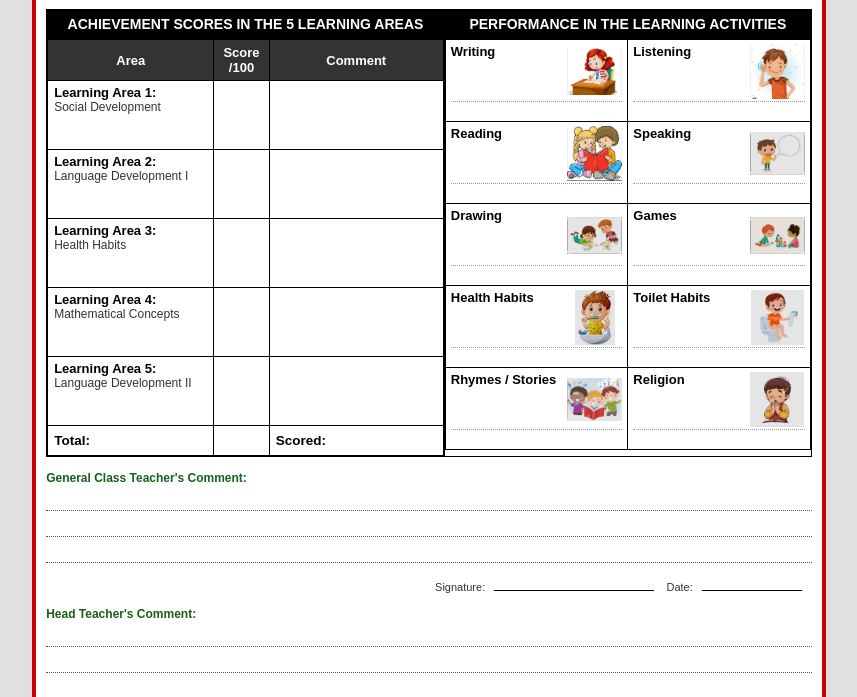
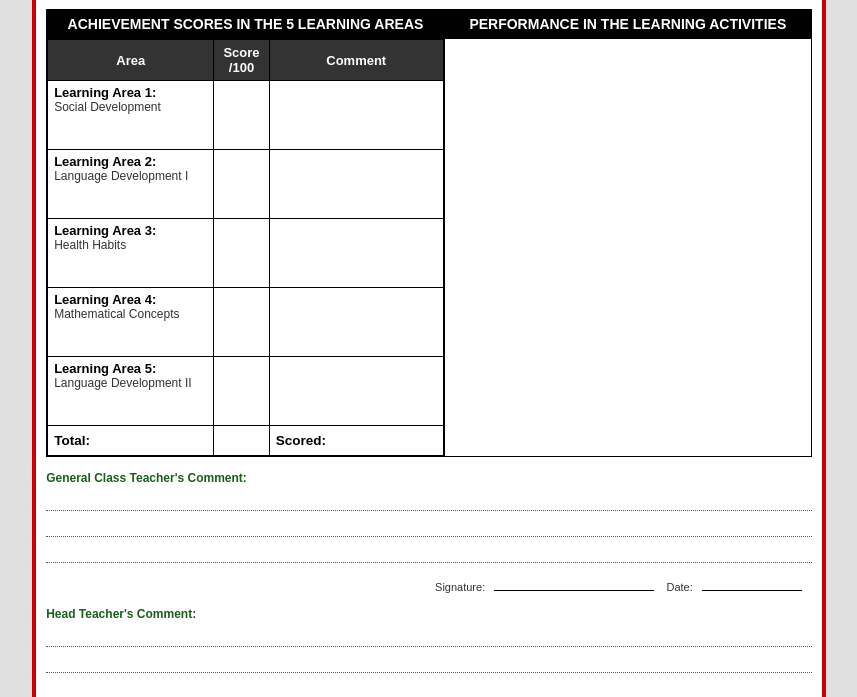
Before and after one commit to 1o1tech-Ug/Schoolerpsystem, a Flask app: template app/templates/modules/academics/report_cards/Sunbay_nursery_report_card.html in a window 1280 px wide. Shown: the part 226-923 px from the top of the page, without its empty margins (211-1068 px from the left). Run offline with Flask 3, Linux system fonts and the light colour scheme; the template is opened without the code that fills it, so the values that code supplies are empty.

Commit message:
still on the nursery reportcard

```diff
--- a/app/templates/modules/academics/report_cards/Sunbay_nursery_report_card.html
+++ b/app/templates/modules/academics/report_cards/Sunbay_nursery_report_card.html
@@ -361,41 +361,7 @@ body {
                 </td>
 
                 <td>
-                    <table class="activity-grid">
-                        {% set activities = [
-                            ('Writing',          'writing',  'images/writing.jpg'),
-                            ('Listening',        'listening','images/listening.jpg'),
-                            ('Reading',          'reading',  'images/reading.jpg'),
-                            ('Speaking',         'speaking', 'images/speaking.jpg'),
-                            ('Drawing',          'drawing',  'images/drawing.jpg'),
-                            ('Games',            'games',    'images/games.jpg'),
-                            ('Health Habits',    'health',   'images/health.jpg'),
-                            ('Toilet Habits',    'toilet',   'images/toilet.jpg'),
-                            ('Rhymes / Stories', 'rhymes',   'images/rhymes.jpg'),
-                            ('Religion',         'religion', 'images/religion.jpg'),
-                        ] %}
-                        {% for i in range(0, activities|length, 2) %}
-                        <tr>
-                            {% for label, key, img in activities[i:i+2] %}
-                            {% set ns = namespace(act_row=none) %}
-                            {% for row in subject_rows %}
-                                {% if key in (row.subject_name | lower) and ns.act_row is none %}
-                                    {% set ns.act_row = row %}
-                                {% endif %}
-                            {% endfor %}
-                            <td>
-                                <div class="act-cell">
-                                    <div class="act-top">
-                                        <span class="act-label">{{ label }}</span>
-                                        <img class="act-img" src="{{ static_url }}/{{ img }}" alt="{{ label }}">
-                                    </div>
-                                    <div class="act-score">{{ ns.act_row.total_score if ns.act_row and ns.act_row.total_score is not none else '' }}</div>
-                                </div>
-                            </td>
-                            {% endfor %}
-                        </tr>
-                        {% endfor %}
-                    </table>
+
                 </td>
             </tr>
         </table>
```
